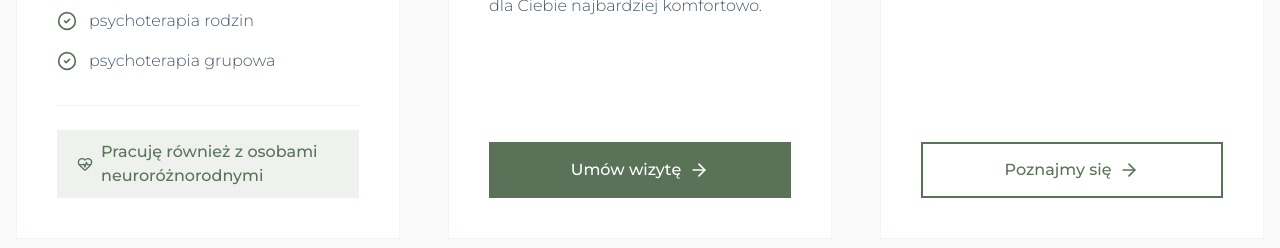
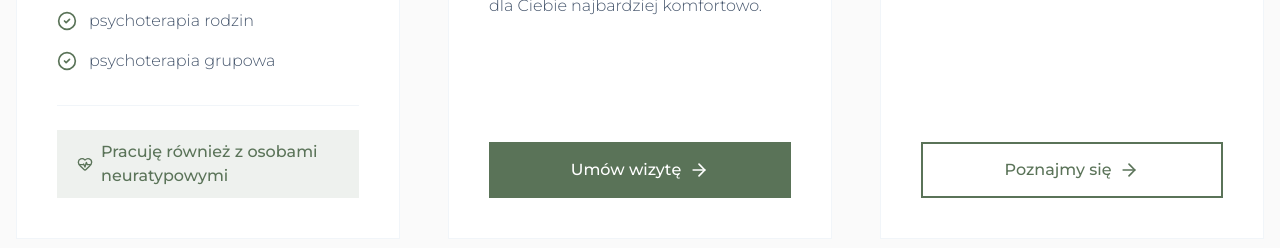
Before and after one commit to HeroFabi/anna-kupiec---psychoterapiav2, a Next.js app: page / in a window 1280 px wide. Shown: the part 4440-4688 px from the top of the page. Built offline with nearby package versions, Linux system fonts and the light colour scheme.

Commit message:
Update InfoTiles.tsx

```diff
--- a/components/sections/InfoTiles.tsx
+++ b/components/sections/InfoTiles.tsx
@@ -32,7 +32,7 @@ export default function InfoTiles() {
               <div className="mt-auto pt-6 border-t border-slate-100">
                 <div className="inline-flex items-center text-base font-medium text-[#5A7358] bg-[#5A7358]/10 py-2.5 px-5">
                   <HeartPulse className="w-4 h-4 mr-2 shrink-0" />
-                  Pracuję również z osobami neuroróżnorodnymi
+                  Pracuję również z osobami neuratypowymi
                 </div>
               </div>
             </div>
```
